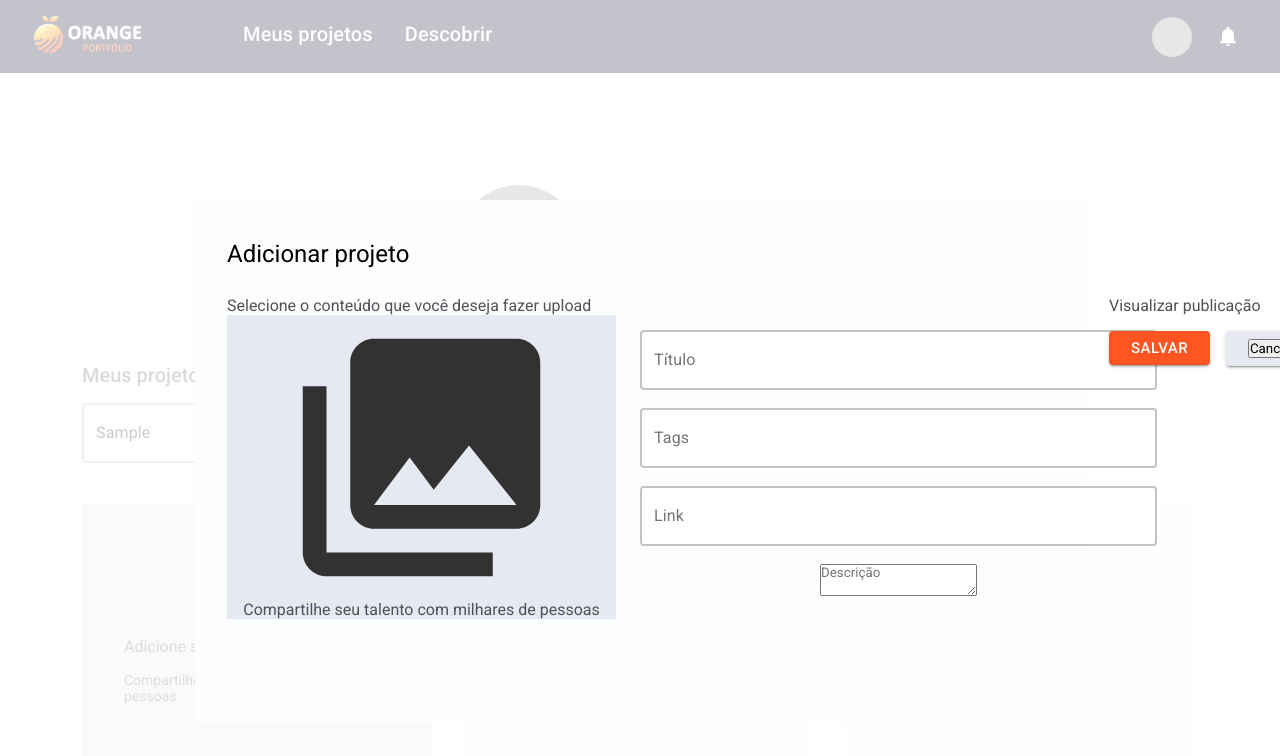
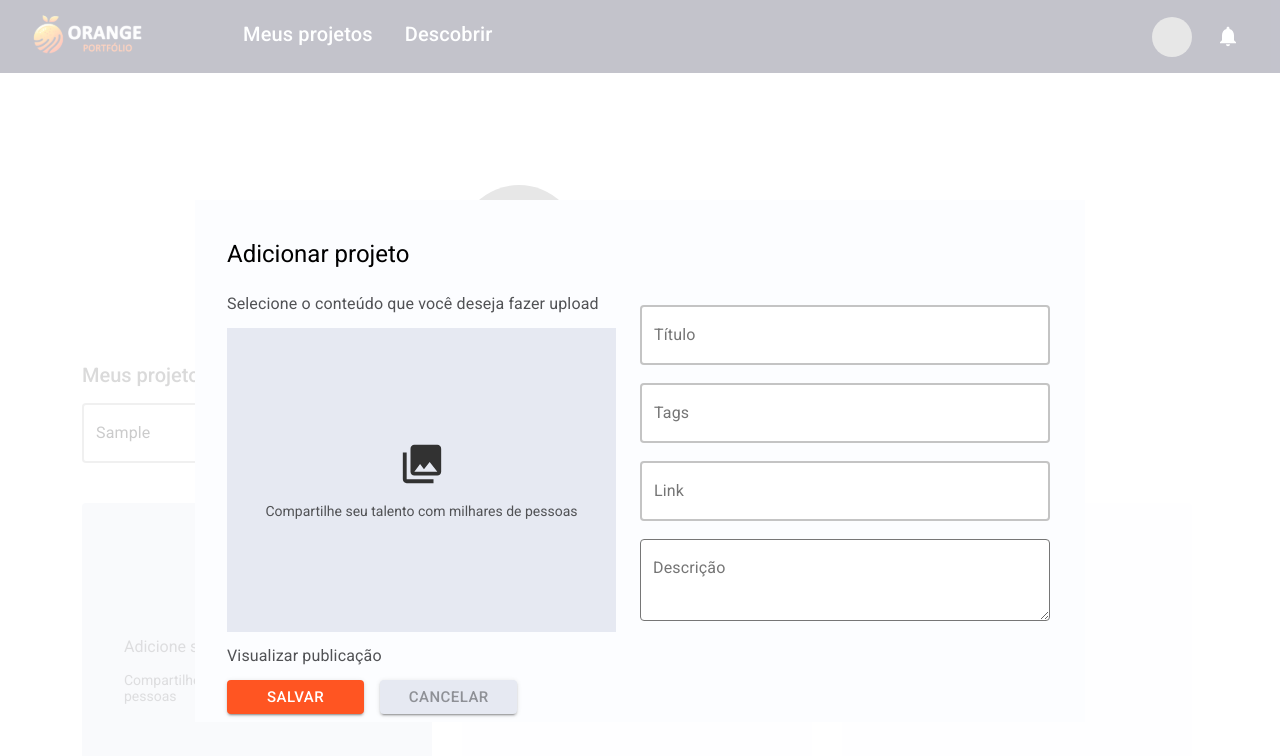
Before and after one commit to K3lOli/Hackathon-Squad-29---Front-End, a React (Vite) app: page /meuportfolio in a window 1280 px wide. Both pictures are taken after typing "Sample" into the empty fields and a click on the button "ADICIONAR PROJETO". Shown: the top 756 px of the page. Built offline with nearby package versions, Linux system fonts and the light colour scheme; grey boxes are pictures that could not be loaded.

Commit message:
Ajustes no html Modal Adicionar Projeto

```diff
--- a/src/components/CardPerfil/index.tsx
+++ b/src/components/CardPerfil/index.tsx
@@ -44,62 +44,89 @@ export function CardPerfil() {
                 className="modalContainer"
                 contentLabel="Example Modal"
             >
-                <h4 className="titulo-modal">Adicionar projeto</h4>
-
+                <div className="container-title">
+                    <h5 className="titulo-modal">Adicionar projeto</h5>
+                </div>
                 <div className="container-content">
                     <div className="content-esq">
-                        <p>Selecione o conteúdo que você deseja fazer upload</p>
+                        <p className="descrição-imagem">
+                            Selecione o conteúdo que você deseja fazer upload
+                        </p>
                         <div className="background-imagem">
-                            <div className="content-image">
-                                <input className="input-imagem" type="file" />
+                            <div className="container-description">
+                                <label
+                                    htmlFor="input-imagem"
+                                    className="content-image"
+                                >
+                                    <input
+                                        id="input-imagem"
+                                        className="input-imagem"
+                                        type="file"
+                                    />
                                     <img
+                                        className="icone-imagem"
                                         src={iconeImagem}
                                         alt="ícone para inserir imagem"
                                     />
-                                <p>
+                                    <p className="description-imagem">
                                         Compartilhe seu talento com milhares de
                                         pessoas
                                     </p>
+                                </label>
                             </div>
                         </div>
                     </div>
                     <div className="content-dir">
                         <form className="formulario-projeto" action="">
                             <CustomInput>
-                                <input type="text" placeholder="Título" />
+                                <input
+                                    className="input-form"
+                                    type="text"
+                                    placeholder="Título"
+                                />
                             </CustomInput>
                             <CustomInput>
-                                <input type="text" placeholder="Tags" />
+                                <input
+                                    className="input-form"
+                                    type="text"
+                                    placeholder="Tags"
+                                />
                             </CustomInput>
                             <CustomInput>
-                                <input type="text" placeholder="Link" />
+                                <input
+                                    className="input-form"
+                                    type="text"
+                                    placeholder="Link"
+                                />
                             </CustomInput>
                             <CustomInput>
-                                <textarea placeholder="Descrição " />
+                                <textarea
+                                    className="input-form description"
+                                    placeholder="Descrição"
+                                />
                             </CustomInput>
                         </form>
                     </div>
+                </div>
                 <div className="footer-projeto">
-                        <p>Visualizar publicação</p>
+                    <p className="description-visualizar">
+                        Visualizar publicação
+                    </p>
                     <div className="salvar-e-cancelar-btn">
                         <ButtonWithContainerOrange
-                                largura={"100%"}
+                            largura={"18%"}
                             color={"#fff"}
                         >
                             Salvar
                         </ButtonWithContainerOrange>
                         <ButtonWithContainerGray
-                                largura={"100%"}
-                                color={"#fff"}
+                            largura={"18%"}
+                            color={"#00000061"}
                         >
-                                <button
-                                    className="btn-cancelar"
-                                    onClick={fecharModal}
-                                >
+                            <div className="btn-cancelar" onClick={fecharModal}>
                                 Cancelar
-                                </button>
+                            </div>
                         </ButtonWithContainerGray>
-                        </div>
                     </div>
                 </div>
             </Modal>
```
Lines whose indentation alone changed are shown as unchanged.
